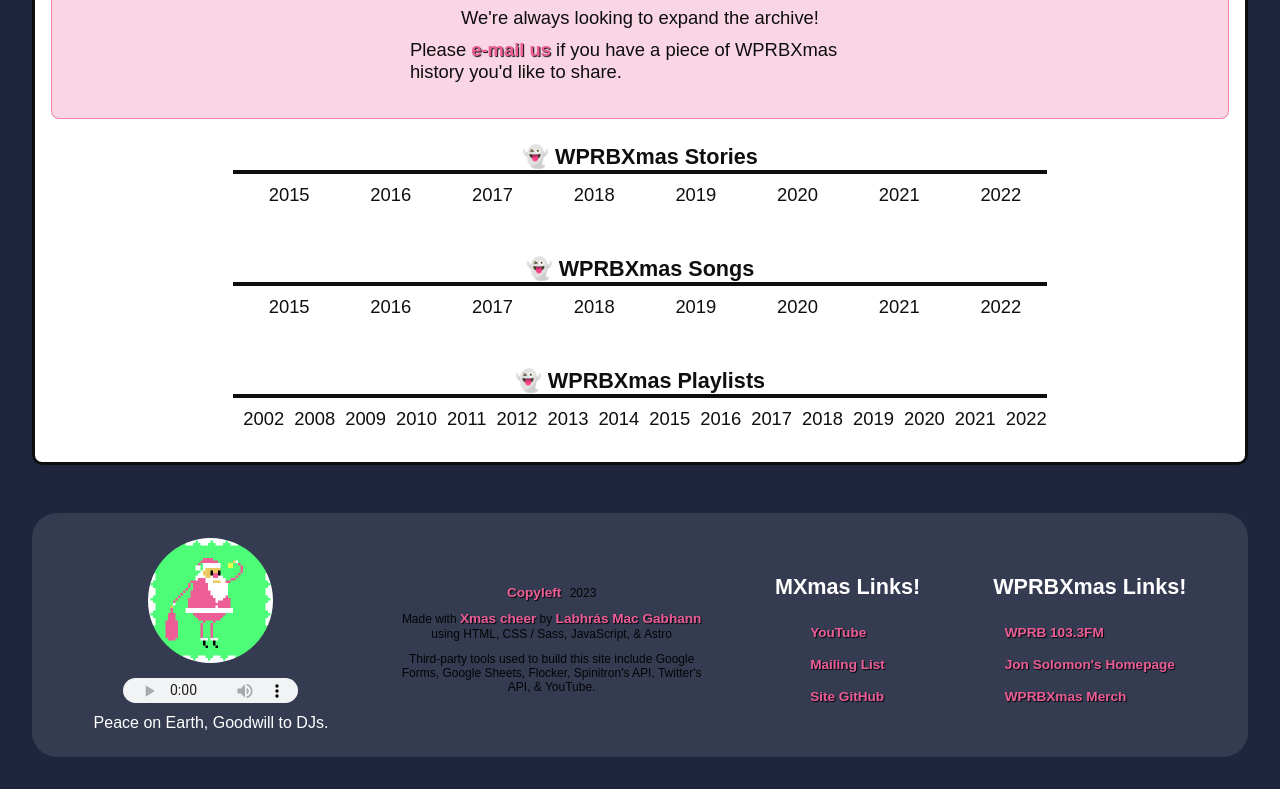
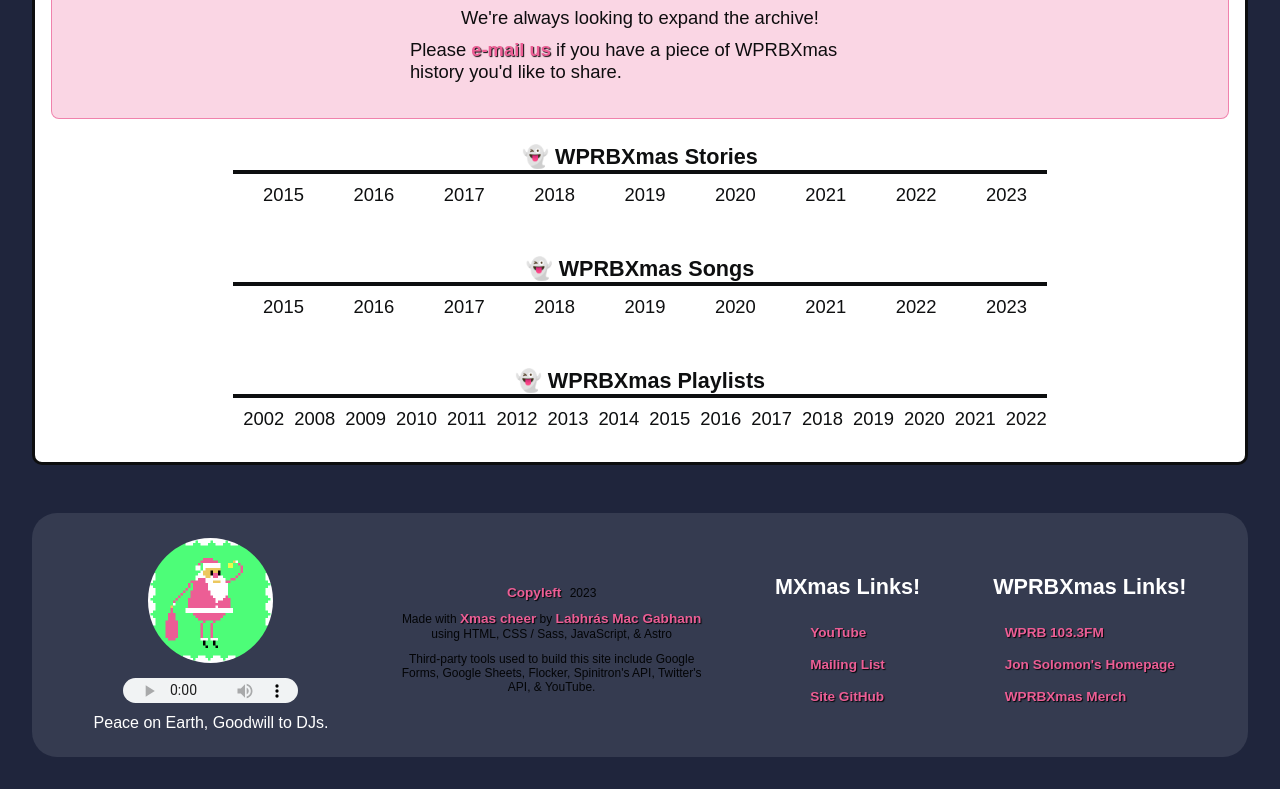
Before and after one commit to iamthelabhras/marathon.christmas, an Astro site: page / in a window 1280 px wide. Shown: the part 5875-6664 px from the top of the page. Built offline with nearby package versions, Linux system fonts and the light colour scheme; Astro itself is replaced by a stand-in of ours; a script that the page names is missing; a web font is replaced by a local one.

Commit message:
Added placeholders for 2023 WPRBXmas stories & songs.

```diff
--- a/src/components/Ghosts.astro
+++ b/src/components/Ghosts.astro
@@ -77,6 +77,9 @@
         <li>
           <span>2022</span>
         </li>
+        <li>
+          <span>2023</span>
+        </li>
       </ul>
     </div>
     <div class="ghosts-wprbxmas_songs">
@@ -105,6 +108,9 @@
         </li>
         <li>
           <span>2022</span>
+        </li>
+        <li>
+          <span>2023</span>
         </li>
       </ul>
     </div>
```
